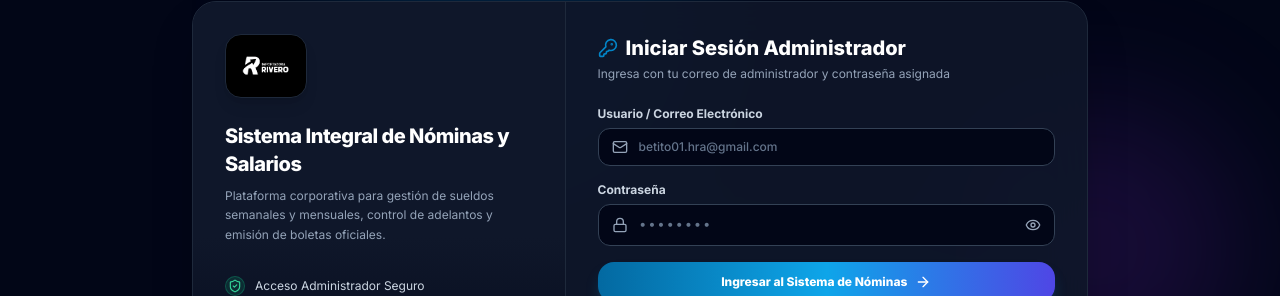
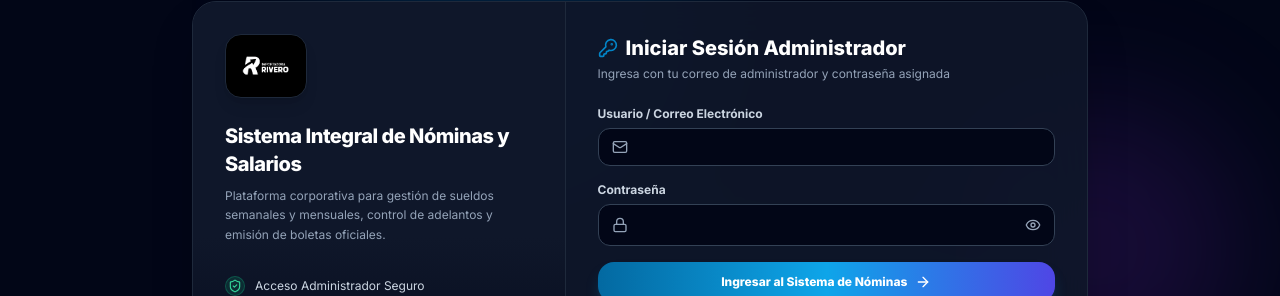
Before and after one commit to CodeByVar/Siscontrol, a React (Vite) app in the folder frontend/: page / in a window 1280 px wide. Shown: the part 163-459 px from the top of the page. Built offline with nearby package versions, Linux system fonts and the light colour scheme; no server answers.

Commit message:
style: limpiar textos de ejemplo del fondo en login y marcador de asistencia

```diff
--- a/frontend/src/components/LoginView.tsx
+++ b/frontend/src/components/LoginView.tsx
@@ -144,7 +144,6 @@ export const LoginView: React.FC<LoginViewProps> = ({ onOpenAttendance }) => {
                     value={email}
                     onChange={(e) => setEmail(e.target.value)}
                     className="w-full pl-10 pr-4 py-2.5 bg-slate-950 border border-slate-700 rounded-xl text-white placeholder-slate-500 focus:outline-none focus:border-brand-500 font-medium"
-                    placeholder="betito01.hra@gmail.com"
                   />
                 </div>
               </div>
@@ -162,7 +161,6 @@ export const LoginView: React.FC<LoginViewProps> = ({ onOpenAttendance }) => {
                     value={password}
                     onChange={(e) => setPassword(e.target.value)}
                     className="w-full pl-10 pr-10 py-2.5 bg-slate-950 border border-slate-700 rounded-xl text-white placeholder-slate-500 focus:outline-none focus:border-brand-500 font-mono text-sm tracking-wider"
-                    placeholder="••••••••"
                   />
                   <button
                     type="button"
--- a/frontend/src/components/WorkerAttendanceModal.tsx
+++ b/frontend/src/components/WorkerAttendanceModal.tsx
@@ -259,7 +259,6 @@ export const WorkerAttendanceModal: React.FC<WorkerAttendanceModalProps> = ({
                   inputMode="numeric"
                   value={dniInput}
                   onChange={(e) => setDniInput(e.target.value)}
-                  placeholder="Ej: 9517526"
                   autoFocus
                   className="w-full px-4 py-3 rounded-2xl border-2 border-slate-300 dark:border-slate-700 bg-white dark:bg-slate-800 text-base font-bold text-slate-900 dark:text-white focus:ring-2 focus:ring-brand-500 focus:border-brand-500 focus:outline-none"
                 />
```
